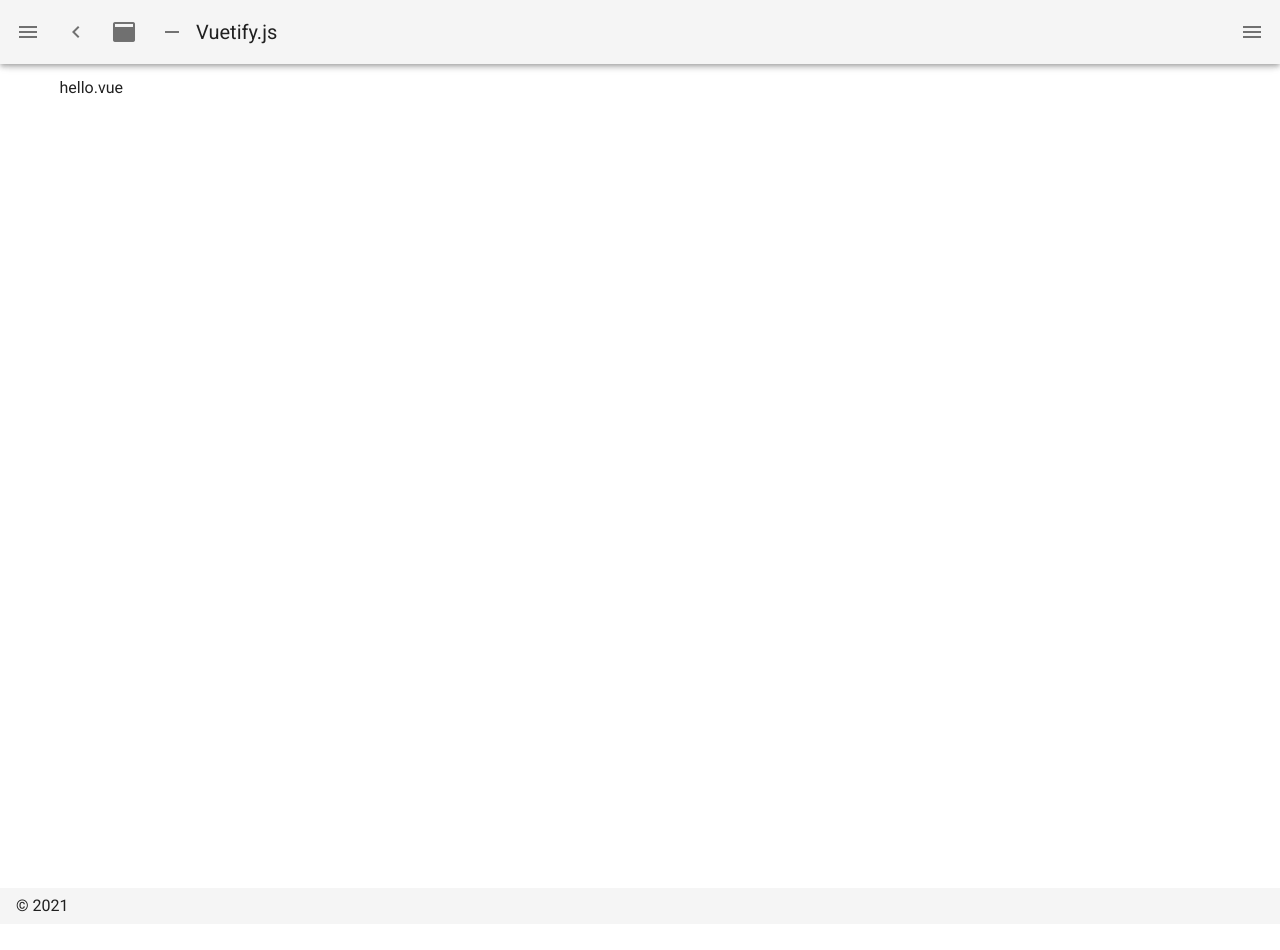
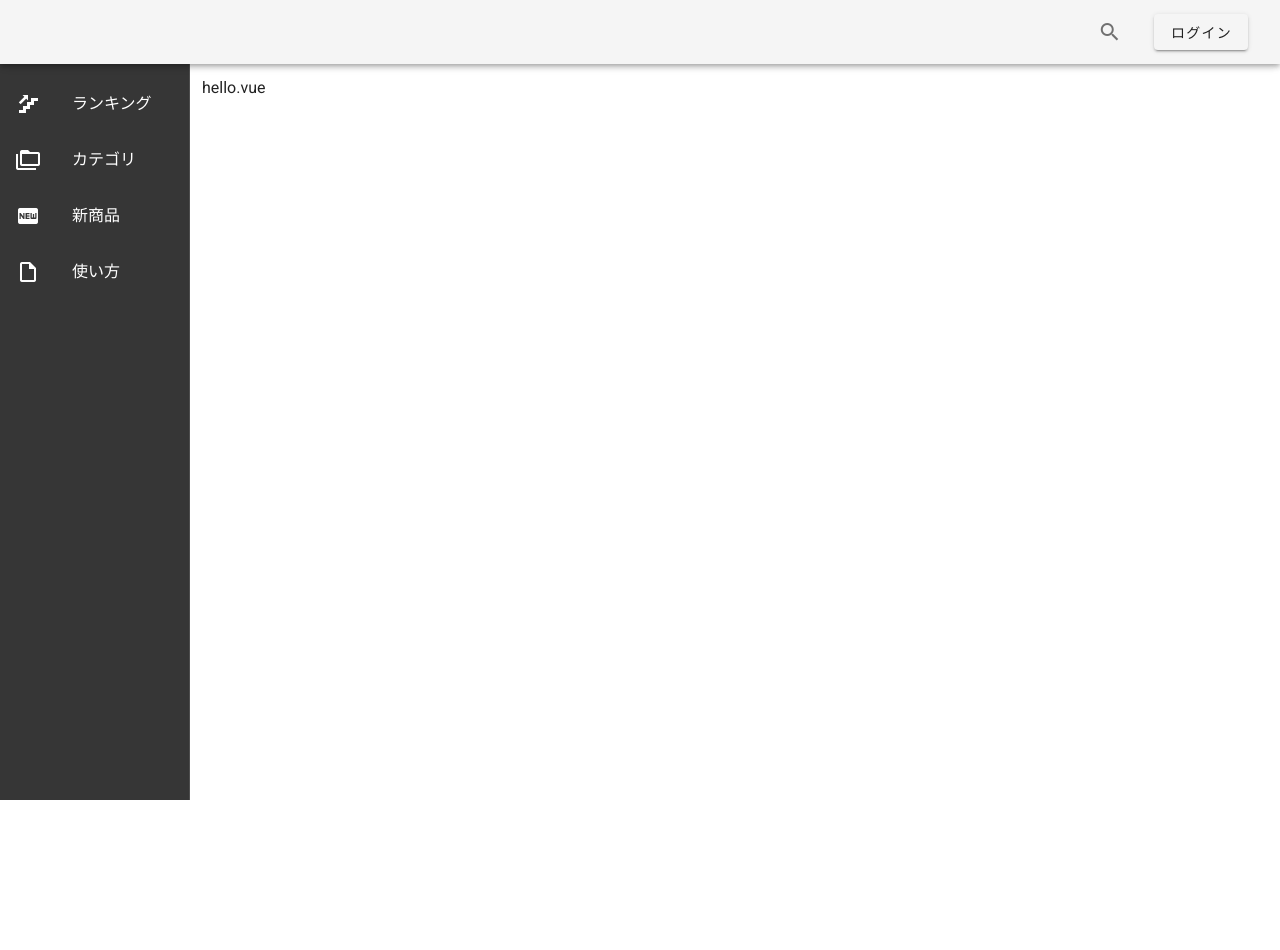
Before and after one commit to Hiyokokeko/realcampgears, a Nuxt app in the folder front/: page / in a window 1280 px wide. Shown: the top 950 px of the page. Before the commit the page ends 924 px from the top, so only its background shows below. Built offline with nearby package versions, Linux system fonts and the light colour scheme.

Commit message:
[create]ナビバーレイアウト作成

```diff
--- a/front/layouts/default.vue
+++ b/front/layouts/default.vue
@@ -1,11 +1,12 @@
 <template>
-  <v-app dark>
+  <v-app>
     <v-navigation-drawer
       v-model="drawer"
-      :mini-variant="miniVariant"
       :clipped="clipped"
       fixed
       app
+      dark
+      width="190"
     >
       <v-list>
         <v-list-item
@@ -14,6 +15,7 @@
           :to="item.to"
           router
           exact
+          class="mt-2"
         >
           <v-list-item-action>
             <v-icon>{{ item.icon }}</v-icon>
@@ -24,94 +26,64 @@
         </v-list-item>
       </v-list>
     </v-navigation-drawer>
-    <v-app-bar
-      :clipped-left="clipped"
-      fixed
-      app
-    >
-      <v-app-bar-nav-icon @click.stop="drawer = !drawer" />
-      <v-btn
-        icon
-        @click.stop="miniVariant = !miniVariant"
-      >
-        <v-icon>mdi-{{ `chevron-${miniVariant ? 'right' : 'left'}` }}</v-icon>
+    <v-app-bar :clipped-left="clipped" fixed app>
+      <v-toolbar-title>
+        <v-img :src="img" max-width="200" max-height="200"> </v-img>
+      </v-toolbar-title>
+      <v-spacer />
+      <v-btn icon>
+        <v-icon>mdi-magnify</v-icon>
       </v-btn>
-      <v-btn
-        icon
-        @click.stop="clipped = !clipped"
-      >
-        <v-icon>mdi-application</v-icon>
-      </v-btn>
-      <v-btn
-        icon
-        @click.stop="fixed = !fixed"
-      >
-        <v-icon>mdi-minus</v-icon>
-      </v-btn>
-      <v-toolbar-title v-text="title" />
-      <v-spacer />
-      <v-btn
-        icon
-        @click.stop="rightDrawer = !rightDrawer"
-      >
-        <v-icon>mdi-menu</v-icon>
-      </v-btn>
+      <v-btn class="ml-5 mr-4"> ログイン </v-btn>
     </v-app-bar>
-    <v-main>
+    <v-content>
       <v-container>
         <nuxt />
       </v-container>
-    </v-main>
-    <v-navigation-drawer
-      v-model="rightDrawer"
-      :right="right"
-      temporary
-      fixed
-    >
-      <v-list>
-        <v-list-item @click.native="right = !right">
-          <v-list-item-action>
-            <v-icon light>
-              mdi-repeat
-            </v-icon>
-          </v-list-item-action>
-          <v-list-item-title>Switch drawer (click me)</v-list-item-title>
-        </v-list-item>
-      </v-list>
-    </v-navigation-drawer>
-    <v-footer
-      :absolute="!fixed"
-      app
-    >
-      <span>&copy; {{ new Date().getFullYear() }}</span>
+    </v-content>
+    <v-footer class="footer">
+      <div>&copy; {{ new Date().getFullYear() }}</div>
     </v-footer>
   </v-app>
 </template>
 
 <script>
 export default {
-  data () {
+  data() {
     return {
-      clipped: false,
-      drawer: false,
+      // img: require("~/assets/images/"),
+      clipped: true,
+      drawer: true,
       fixed: false,
       items: [
         {
-          icon: 'mdi-apps',
-          title: 'Welcome',
-          to: '/'
+          icon: "mdi-stairs-up",
+          title: "ランキング",
+          to: "/ranking",
         },
         {
-          icon: 'mdi-chart-bubble',
-          title: 'Inspire',
-          to: '/inspire'
-        }
+          icon: "mdi-folder-multiple-outline",
+          title: "カテゴリ",
+          to: "/category",
+        },
+        {
+          icon: "mdi-new-box",
+          title: "新商品",
+          to: "/new_item",
+        },
+        {
+          icon: "mdi-file-outline",
+          title: "使い方",
+          to: "/gaidorain",
+        },
       ],
-      miniVariant: false,
-      right: true,
-      rightDrawer: false,
-      title: 'Vuetify.js'
-    }
-  }
+    };
+  },
+};
+</script>
+
+<style>
+.footer {
+  margin-left: 195px;
 }
-</script>
+</style>
--- a/front/pages/index.vue
+++ b/front/pages/index.vue
@@ -1,5 +1,5 @@
 <template>
-  <v-app> hello.vue </v-app>
+  <v-app style="height: 4000px"> hello.vue </v-app>
 </template>
 
 <script>
```
